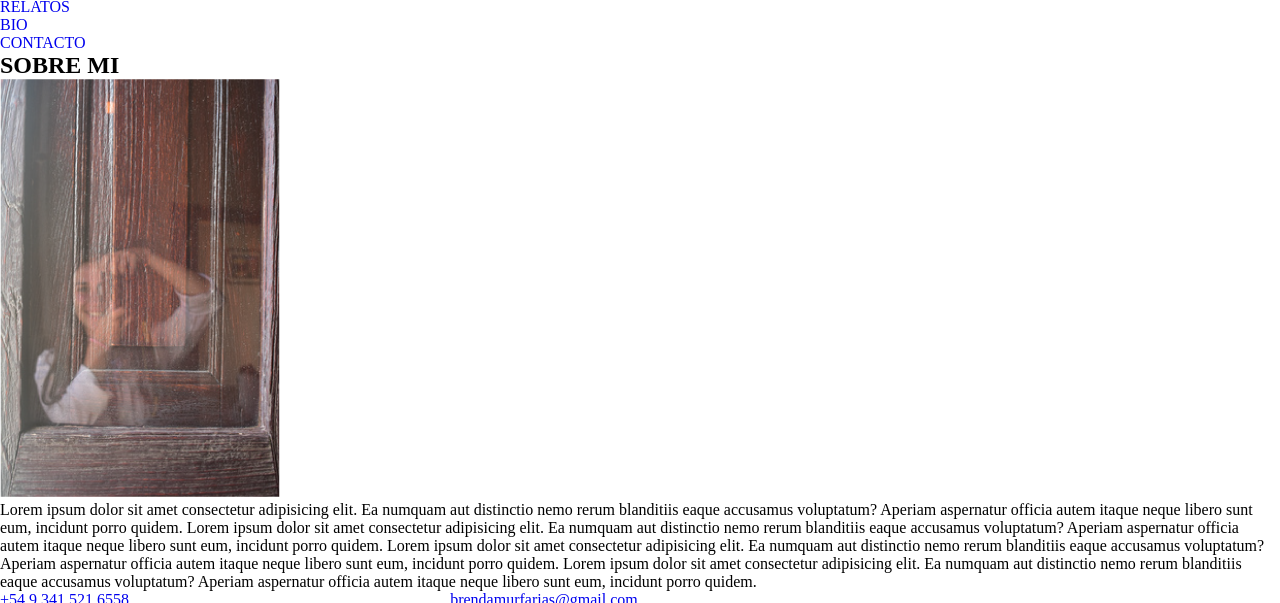
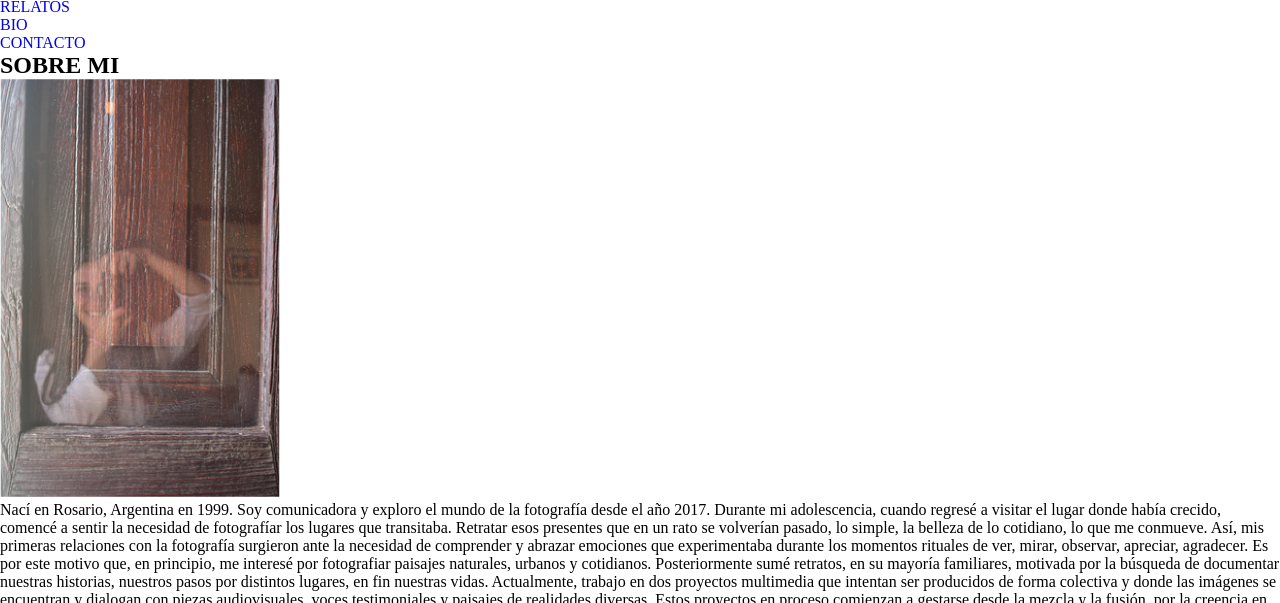
Before and after one commit to brendamurf/proyecto-fotografia, a website: page pages/bio.html in a window 1280 px wide. Shown: the part 254-857 px from the top of the page. Drawn offline with Linux system fonts and the light colour scheme.

Commit message:
guardo cambios en archivos html

```diff
--- a/pages/bio.html
+++ b/pages/bio.html
@@ -7,6 +7,7 @@
 
     <!-- Meta tags -->
     <meta name="description" content="Sobre Brenda Mur. Biografía.">
+    <meta name="keywords" content="Biografía - Brenda Mur.">
 
     <!-- Hoja de estilo CSS -->
     <link rel="stylesheet" href="/css/style.css">
@@ -49,22 +50,10 @@
     <section class="bio">
         <h1>SOBRE MI</h1>
         <img src="/multimedia/imagenes/fotobio.png" alt="Autorretrato Brenda Mur.">
-        <p>Lorem ipsum dolor sit amet consectetur adipisicing elit.
-            Ea numquam aut distinctio nemo rerum blanditiis eaque
-            accusamus voluptatum? Aperiam aspernatur officia autem
-            itaque neque libero sunt eum, incidunt porro quidem.
-            Lorem ipsum dolor sit amet consectetur adipisicing elit.
-            Ea numquam aut distinctio nemo rerum blanditiis eaque
-            accusamus voluptatum? Aperiam aspernatur officia autem
-            itaque neque libero sunt eum, incidunt porro quidem.
-            Lorem ipsum dolor sit amet consectetur adipisicing elit.
-            Ea numquam aut distinctio nemo rerum blanditiis eaque
-            accusamus voluptatum? Aperiam aspernatur officia autem
-            itaque neque libero sunt eum, incidunt porro quidem.
-            Lorem ipsum dolor sit amet consectetur adipisicing elit.
-            Ea numquam aut distinctio nemo rerum blanditiis eaque
-            accusamus voluptatum? Aperiam aspernatur officia autem
-            itaque neque libero sunt eum, incidunt porro quidem.
+        <p>Nací en Rosario, Argentina en 1999. Soy comunicadora y exploro el mundo de la fotografía desde el año 2017.
+            Durante mi adolescencia, cuando regresé a visitar el lugar donde había crecido, comencé a sentir la necesidad de fotografíar los lugares que transitaba. Retratar esos presentes que en un rato se volverían pasado, lo simple, la belleza de lo cotidiano, lo que me conmueve.
+            Así, mis primeras relaciones con la fotografía surgieron ante la necesidad de comprender y abrazar emociones que experimentaba durante los momentos rituales de ver, mirar, observar, apreciar, agradecer. Es por este motivo que, en principio, me interesé por fotografiar paisajes naturales, urbanos y cotidianos. Posteriormente sumé retratos, en su mayoría familiares, motivada por la búsqueda de documentar nuestras historias, nuestros pasos por distintos lugares, en fin nuestras vidas. Actualmente, trabajo en dos proyectos multimedia que intentan ser producidos de forma colectiva y donde las imágenes se encuentran y dialogan con piezas audiovisuales, voces testimoniales y paisajes de realidades diversas. Estos proyectos en proceso comienzan a gestarse desde la mezcla y la fusión, por la creencia en la potencia de las imágenes para narrar y por el entusiasmo por indagar y contar historias de personas y comunidades para conocerlas.
+            Para mí, las fotografías son una de las experiencias más hermosas de volver a pasar por el corazón, de recordar, de imaginar y de conocer.
         </p>
     </section>
     <!-- Fin sección biografía -->
--- /dev/null
+++ b/scss/base/_mapas.scss
@@ -0,0 +1,3 @@
+$tipografias(
+
+)
```
Also changed, not shown: index.html (+4 -0 lines), pages/contacto.html (+1 -0 lines), pages/fotografias.html (+1 -0 lines), pages/relatos.html (+1 -0 lines).
